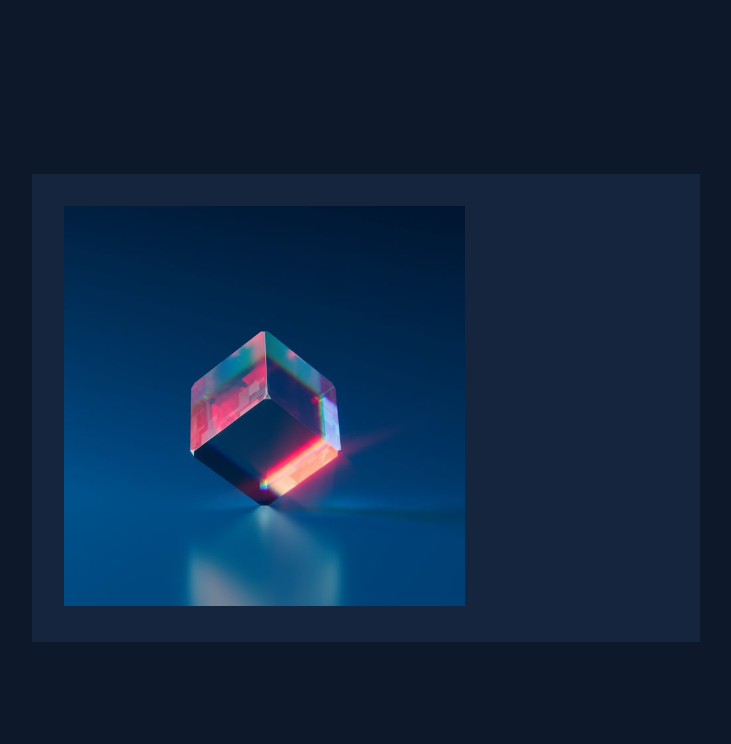
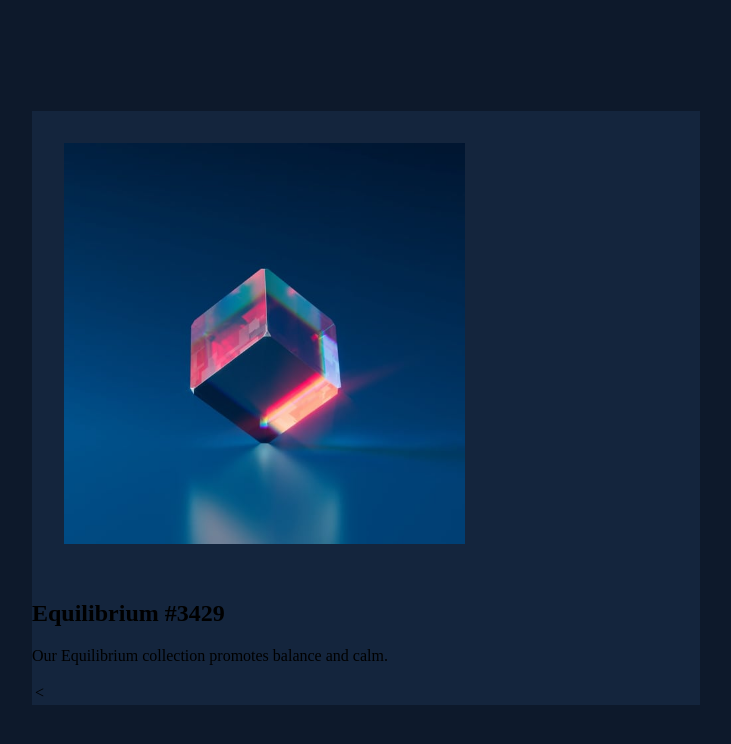
Before and after one commit to nzcastilan/Challenge2-NFT-Card, a plain HTML site: page index.html in a window 1280 px wide. Shown: the whole page, without its empty margins (274-1005 px from the left). Drawn offline with Linux system fonts and the light colour scheme.

Commit message:
added images

```diff
--- a/index.html
+++ b/index.html
@@ -13,7 +13,16 @@
         alt="img-equilibrium"
       />
 
-      <section id="title"></section>
+      <section id="title"><h2>Equilibrium #3429</h2></section>
+      <section id="body">
+        <p>Our Equilibrium collection promotes balance and calm.</p>
+
+        <table>
+          <tr>
+            <td><</td>
+          </tr>
+        </table>
+      </section>
     </main>
   </body>
 </html>
```
Also changed, not shown: images/icon-clock.svg (added), images/icon-ethereum.svg (added), images/icon-view.svg (added), images/image-avatar.png (added).
